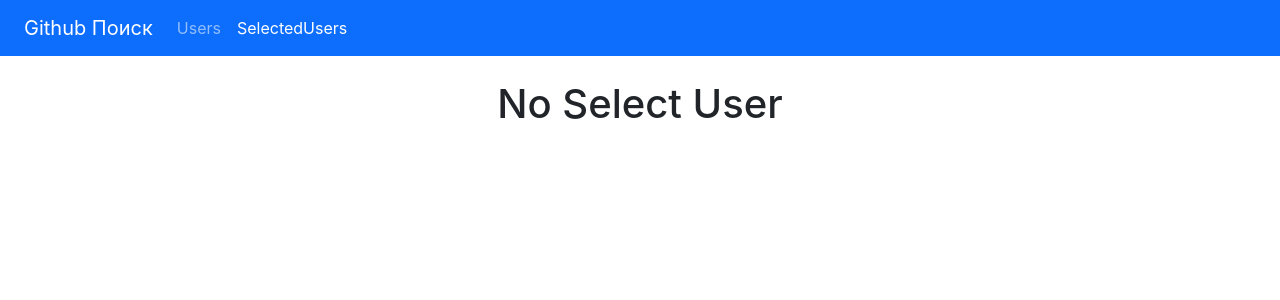
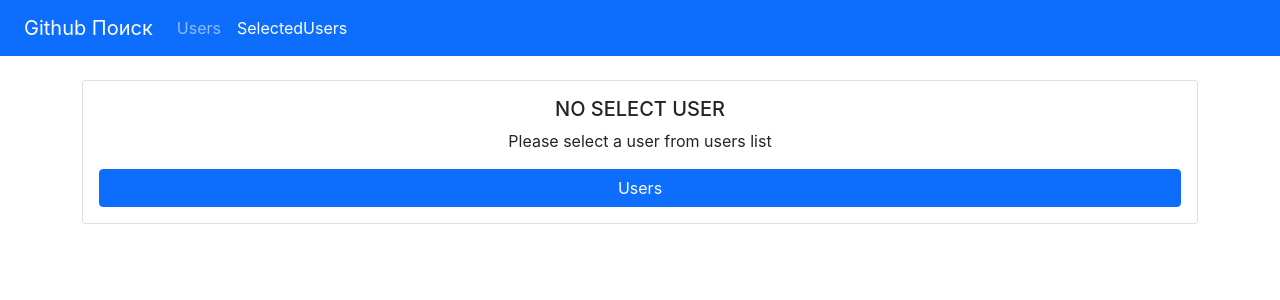
Before and after one commit to AntonKramarenko/GitHubUsers, a React (Create React App) app: page /selectedUsers in a window 1280 px wide. Shown: the top 300 px of the page. Built offline with nearby package versions, Linux system fonts and the light colour scheme.

Commit message:
add search by id and change no select user

```diff
--- a/src/Components/Card.js
+++ b/src/Components/Card.js
@@ -1,5 +1,5 @@
 import React from "react";
-import { Link } from "react-router-dom";
+import { NavLink } from "react-router-dom";
 
 
 export const Card = (props) => (
@@ -8,9 +8,9 @@ export const Card = (props) => (
     < div className="card" style={{ width: "18rem" }} >
         < img src={props.user.avatar_url} className="card-img-top" alt={props.user.login} />
         <div className="card-body m-auto ">
-            <h5 className="card-title text-center mb-4">{props.user.login}</h5>
+            <h5 className="card-title text-center mb-2">{props.user.login}</h5>
             <div className="btn-group-vertical">
-                <Link to={'/profile/' + props.user.login} className="btn btn-primary mb-2">User information</Link>
+                <NavLink to={'/profile/' + props.user.login} className="btn btn-primary mb-2">User information</NavLink>
                 <button
                     type="button"
                     className="btn btn-primary"
--- a/src/Components/NoSelectUser.js
+++ b/src/Components/NoSelectUser.js
@@ -1,6 +1,21 @@
 import Reacr from "react";
+import { NavLink } from "react-router-dom";
 
 
 export const NoSelectUser = () => (
-    <p className="h1 text-center ">No Select User</p>
+
+
+    <div className="card text-center">
+
+        <div className="card-body ">
+            <h5 className="card-title text-uppercase">No select User</h5>
+            <p className="card-text">Please select a user from users list</p>
+            <NavLink to='/' className='btn btn-primary col-12'>Users</NavLink>
+
+        </div>
+
+    </div>
+
+
+
 )
--- a/src/Pages/Profile.js
+++ b/src/Pages/Profile.js
@@ -6,7 +6,6 @@ import { Fragment } from "react/cjs/react.production.min";
 export const Profile = () => {
     const userLink = useParams()
     const url = 'https://api.github.com/users/' + userLink.name
-    console.log(url)
 
 
     const [user, setUser] = useState([])
@@ -27,7 +26,7 @@ export const Profile = () => {
                         <img
                             src={avatar_url}
                             alt={name}
-                            className="col-12" />
+                            className="img-fluid rounded-start" />
                     </div>
                     <div className="col">
                         <h1>{name}</h1>
@@ -70,7 +69,7 @@ export const Profile = () => {
                     <a
                         href={html_url}
                         target={"_blank"}
-                        className="btn btn-outline-dark col-12 mt-4"
+                        className="btn btn-primary col-12 mt-2"
                     >Open profile</a>
                 </div>
             </div>
--- a/src/Pages/SelectedUsers.js
+++ b/src/Pages/SelectedUsers.js
@@ -28,7 +28,7 @@ export const SelectedUsers = () => {
 
     const serchUser = () => {
         return selectedUsers.filter(user => {
-            if (user.login.toLowerCase().includes(value.toLowerCase().trim())) {
+            if (user.login.toLowerCase().includes(value.toLowerCase().trim()) || user.node_id.includes(value.trim())) {
                 return user;
             }
         })
--- a/src/Pages/Users.js
+++ b/src/Pages/Users.js
@@ -19,7 +19,7 @@ export const Users = () => {
 
     const serchUser = () => {
         return users.filter(user => {
-            if (user.login.toLowerCase().includes(value.toLowerCase().trim()) || !value.length) {
+            if (user.login.toLowerCase().includes(value.toLowerCase().trim()) || user.node_id.includes(value.trim())) {
                 return user;
             }
         })
```
